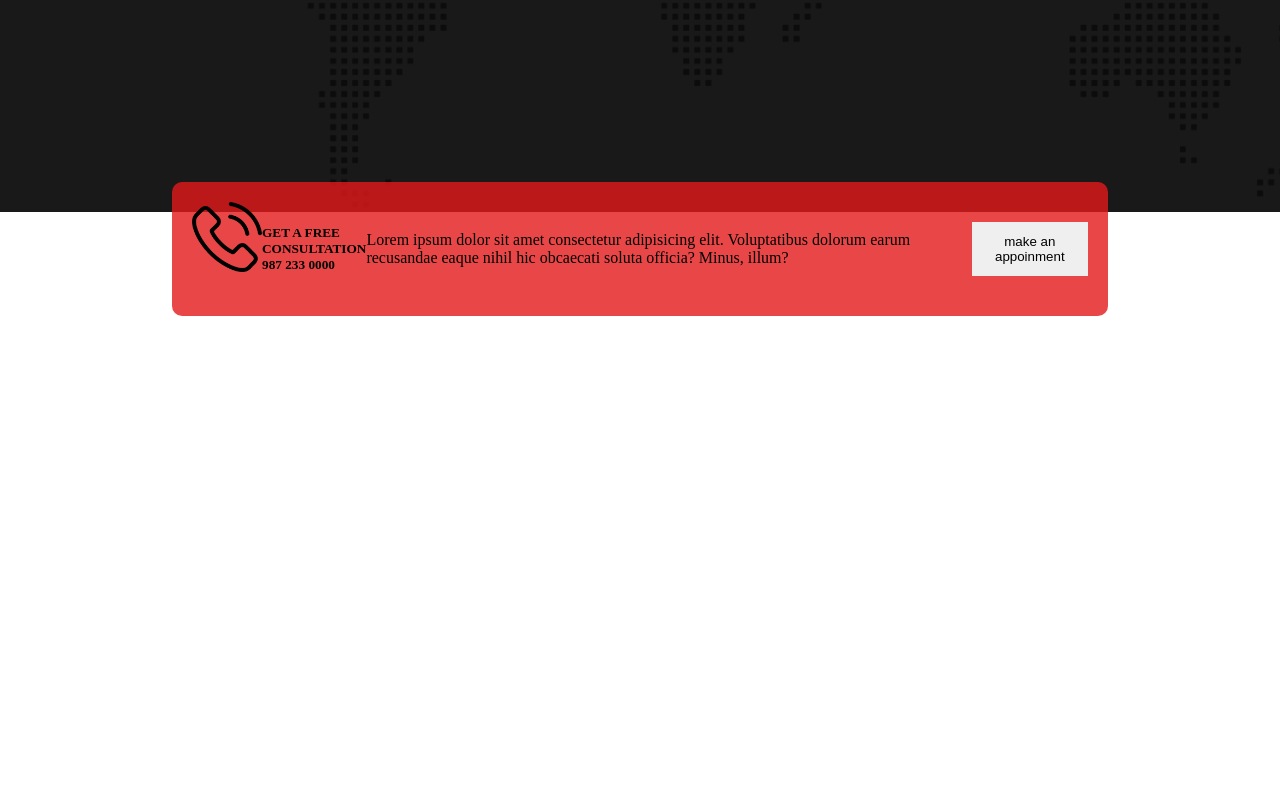
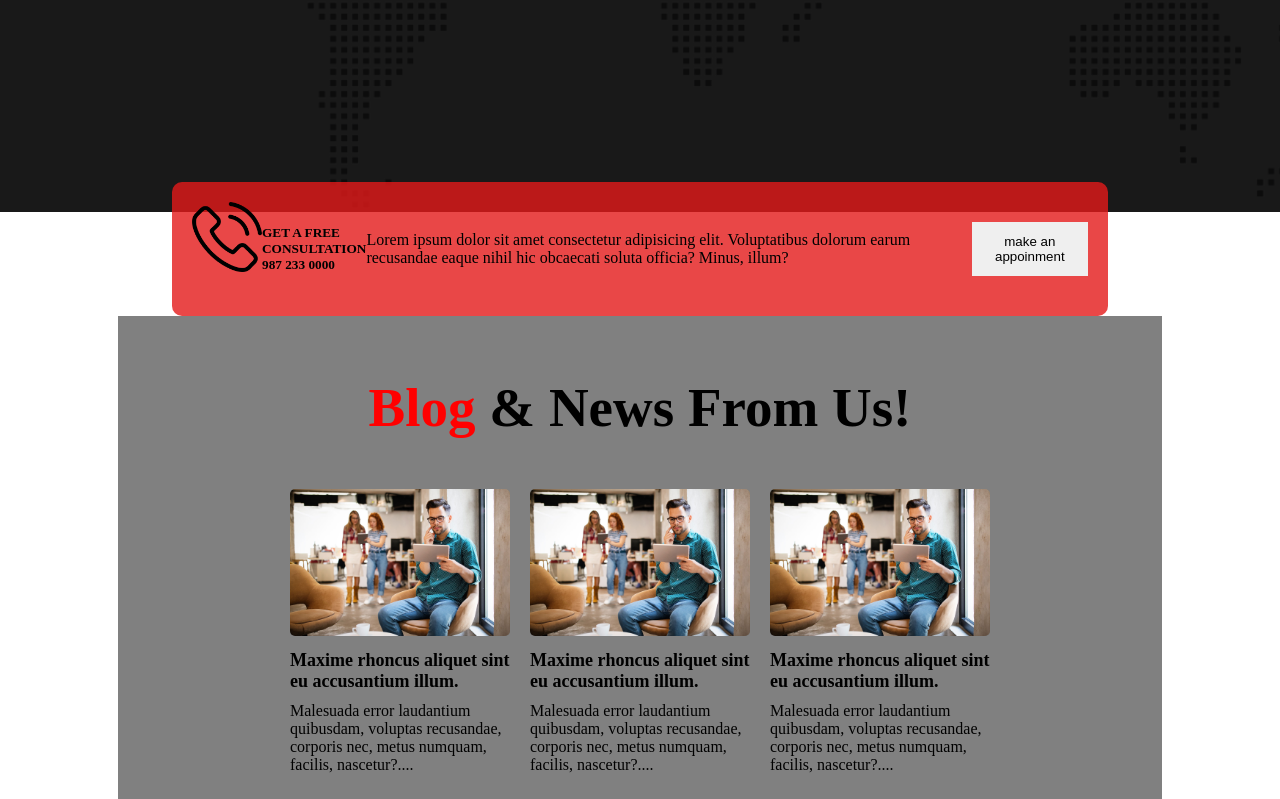
Before and after one commit to tanjilahamed99/digital-agency, a plain HTML site: page index.html in a window 1280 px wide. Shown: the part 1497-2296 px from the top of the page. Before the commit the page ends 1813 px from the top, so only its background shows below. Drawn offline with Linux system fonts and the light colour scheme.

Commit message:
website complete

```diff
--- a/index.html
+++ b/index.html
@@ -85,11 +85,34 @@
                 <div class="con-logo">
                     <img src="asset/icons/phone-call.png" alt="">
                 </div>
-                <h5>GET A FREE  CONSULTATION <br> 987 233 0000</h5>
+                <h5>GET A FREE CONSULTATION <br> 987 233 0000</h5>
             </div>
             <p>Lorem ipsum dolor sit amet consectetur adipisicing elit. Voluptatibus dolorum earum recusandae eaque
                 nihil hic obcaecati soluta officia? Minus, illum?</p>
-                <button class="btn">make an appoinment</button>
+            <button class="btn">make an appoinment</button>
+        </section>
+        <section class="blog">
+            <h1 class="blog-tittle"> <span>Blog</span> & News From Us!</h1>
+            <div class="blog-continer">
+                <div class="blog-contant">
+                    <img src="asset/image/blog-1.jpg" alt="">
+                    <h2 class="contant-tittle">Maxime rhoncus aliquet sint eu accusantium illum.</h2>
+                    <p class="blog-desc">Malesuada error laudantium quibusdam, voluptas recusandae, corporis nec, metus
+                        numquam, facilis, nascetur?....</p>
+                </div>
+                <div class="blog-contant">
+                    <img src="asset/image/blog-1.jpg" alt="">
+                    <h2 class="contant-tittle">Maxime rhoncus aliquet sint eu accusantium illum.</h2>
+                    <p class="blog-desc">Malesuada error laudantium quibusdam, voluptas recusandae, corporis nec, metus
+                        numquam, facilis, nascetur?....</p>
+                </div>
+                <div class="blog-contant">
+                    <img src="asset/image/blog-1.jpg" alt="">
+                    <h2 class="contant-tittle">Maxime rhoncus aliquet sint eu accusantium illum.</h2>
+                    <p class="blog-desc">Malesuada error laudantium quibusdam, voluptas recusandae, corporis nec, metus
+                        numquam, facilis, nascetur?....</p>
+                </div>
+            </div>
         </section>
     </main>
 </body>
--- a/style.css
+++ b/style.css
@@ -133,3 +133,40 @@ width: 105%;
     width: 70px;
     margin-bottom: 20px;
 }
+.blog{
+    width: 80%;
+    margin: auto;
+    background-color: gray;
+    padding: 10px;
+}
+.blog-tittle{
+    color: black;
+    text-align: center;
+    margin: 50px;
+    font-size: 55px;
+    font-weight: bold;
+}
+.blog-continer{
+    display: flex;
+    justify-content: center;
+    gap: 20px;
+}
+.blog-contant{
+    width: 220px;
+    height: 300px;
+    box-shadow: 4px 8px 4px gray;
+    border-radius: 5px;
+}
+.blog-contant img{
+    width: 100%;
+    border-radius: 5px;
+}
+.contant-tittle
+{
+    margin-top: 10px;
+    margin-bottom: 10px;
+    font-size: 18px;
+}
+.contant-desc{
+
+}
```
